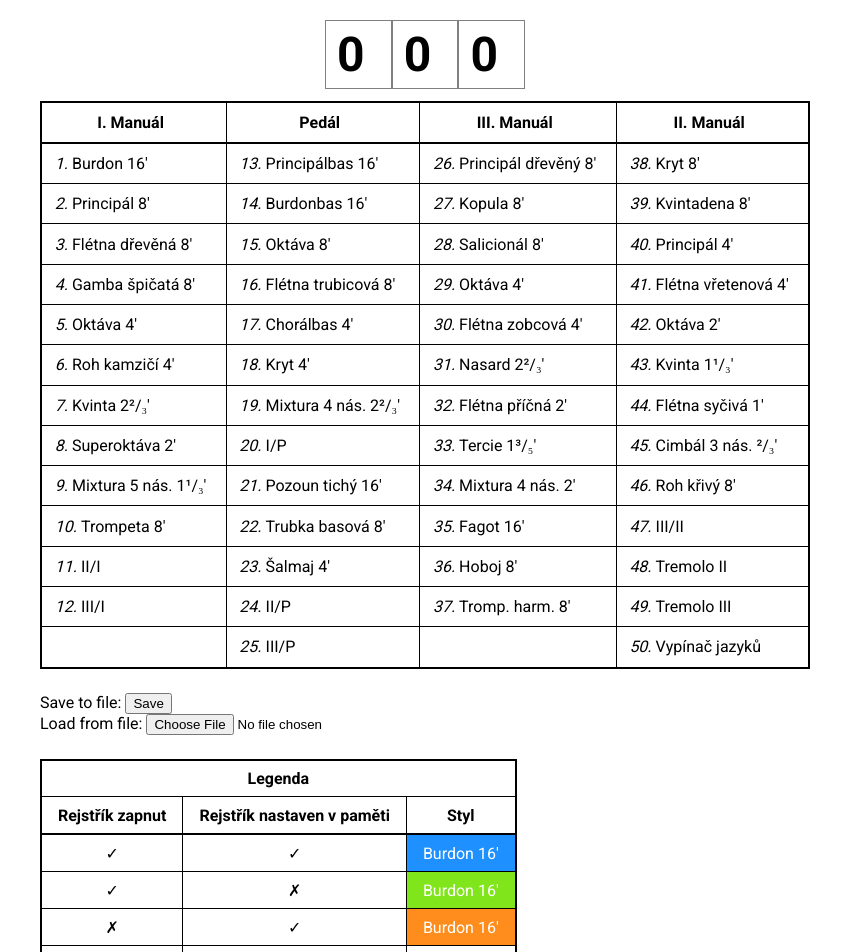
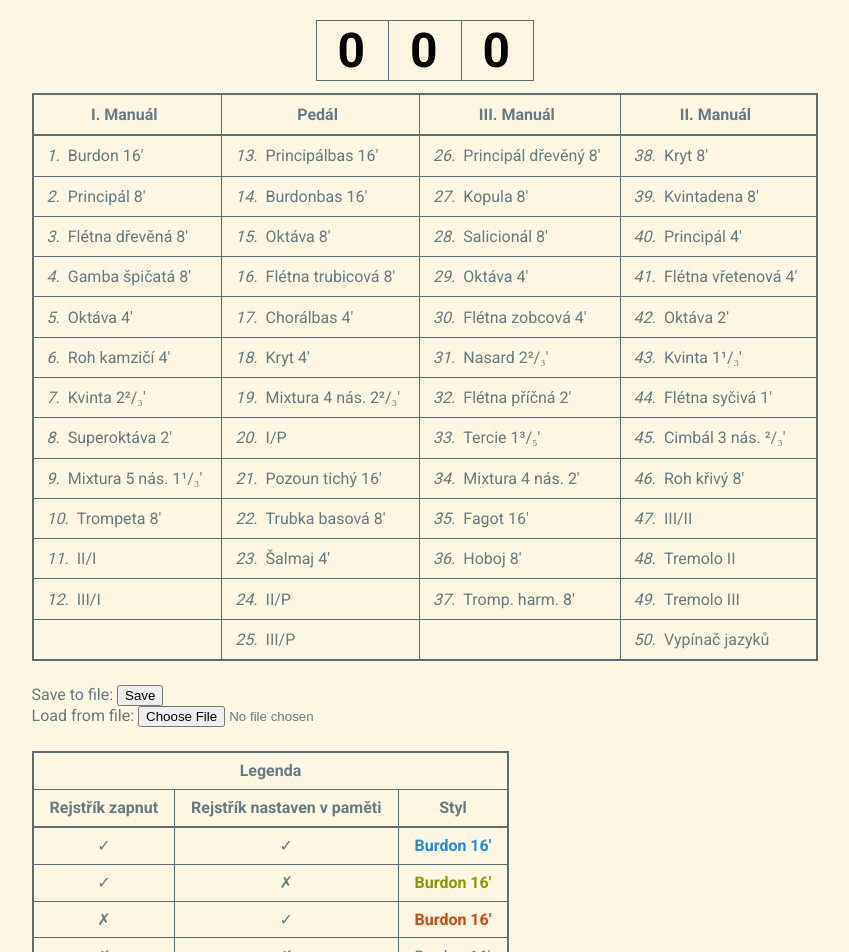
Before and after one commit to marekscholle/setzer, a React (Create React App) app: page / in a window 1280 px wide. Shown: the top 952 px of the page, without its empty margins (215-1064 px from the left). Built offline with nearby package versions, Linux system fonts and the light colour scheme.

Commit message:
solarized light

```diff
--- a/src/components/Setzer.css
+++ b/src/components/Setzer.css
@@ -1,5 +1,6 @@
 html {
   min-height: 100%;
+  background-color:#fdf6e3;
 }
 body {
   height: 100%;
@@ -13,6 +14,7 @@ body {
   font-family: 'Roboto';
   font-size: 16px;
   text-align: center;
+  color: #657b83;
 }
 #setzer > div {
   display: inline-block;
@@ -21,30 +23,34 @@ body {
 }
 #setzer table {
   margin-bottom: 24px;
-  border: 2px solid Black;
+  border: 2px solid #586e75;
   border-collapse: collapse;
 }
 #setzer table thead {
-  border-bottom: 2px solid Black;
+  border-bottom: 2px solid #586e75;
   text-align: center;
   font-weight: bold;
 }
 #setzer table td {
-  border: 1px solid Black;
-  white-space: pre;
+  border: 1px solid #586e75;
 }
 #index {
+  margin-bottom: 12px;
   text-align: center;
-  margin-bottom: 12px;
+  color: #002b36;
 }
 #index input {
-  border: 1px solid Grey;
-  padding: 0.1em 0.1em;
+  border: 1px solid #586e75;
+  padding-left: 0.3em;
   width: 2ch;
+  background-color: initial;
   text-align: center;
   font-size: 48px;
   font-weight: bold;
   font-family: inherit;
+}
+#index input + input {
+  border-left: none;
 }
 #table td {
   padding: 1.2ex 1.2em 1.2ex 0.8em;
@@ -70,16 +76,16 @@ body {
   text-align: right;
 }
 .stop-on-on {
-  background-color: #1e90ff;
-  color: White;
+  color: #268bd2;
+  font-weight: bold;
 }
 .stop-on-off {
-  background-color: #81e51b;
-  color: White;
+  color: #859900;
+  font-weight: bold;
 }
 .stop-off-on {
-  background-color: #ff8d1e;
-  color: White;
+  color: #cb4b16;
+  font-weight: bold;
 }
 .stop-off-off
 .stop-index {
--- a/src/components/Stop.tsx
+++ b/src/components/Stop.tsx
@@ -19,7 +19,7 @@ export const Stop = ({ stop, on, memoryOn, onClick }: Props) => (
     <span
       className='stop-index'
     >
-      {`${stop.index + 1}. `}
+      {`${stop.index + 1}. `}
     </span >
     <span>
       {`${stop.name}`}
@@ -27,4 +27,4 @@ export const Stop = ({ stop, on, memoryOn, onClick }: Props) => (
   </td >
 );
 
-export const EmptyStop = () => <td/>;
+export const EmptyStop = () => <td />;
```
